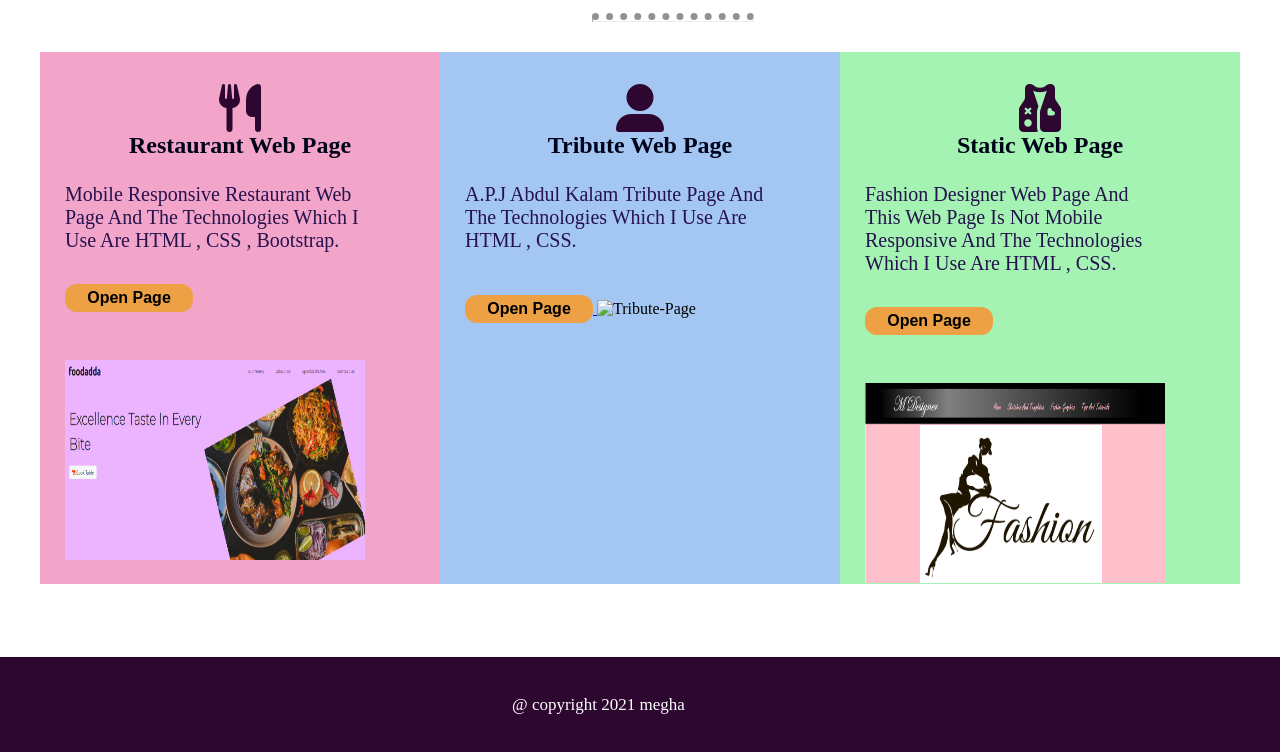
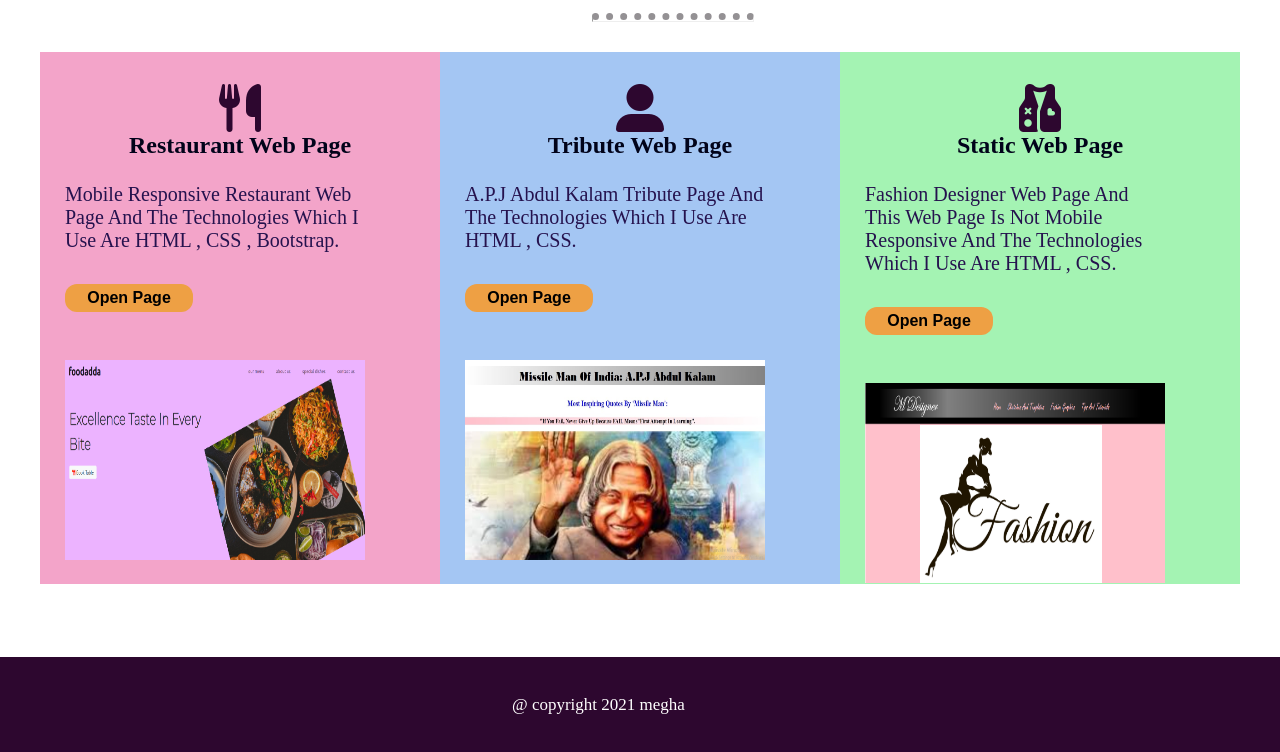
Before and after one commit to megha1234568/portfolio, a plain HTML site: page index.html in a window 1280 px wide. Shown: the part 853-1605 px from the top of the page. Drawn offline with Linux system fonts and the light colour scheme; a script that the page names is missing.

Commit message:
Update index.html

```diff
--- a/index.html
+++ b/index.html
@@ -60,7 +60,7 @@
                     <a href="https://megha1234568.github.io/tribute-page/">
                        <button type="button" name="button">open page</button>
                      </a>
-                     <img src="tribute.png" alt="tribute-page">
+                     <img src="tribute.jpg" alt="tribute-page">
               </div>
          </div>
          <div class="column">
```
